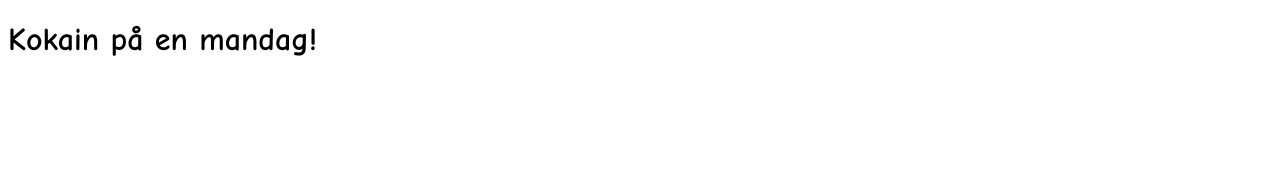
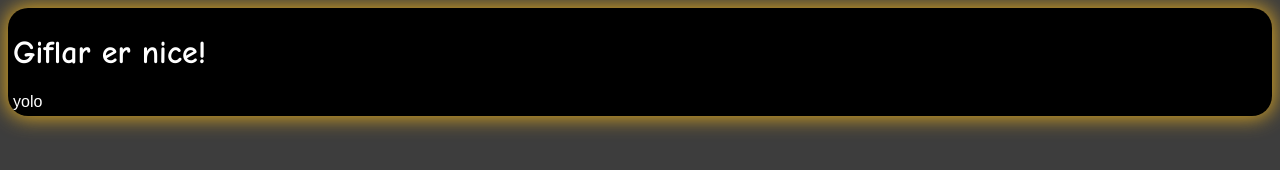
Before and after one commit to NathiNugget/VueTemplate, a plain HTML site: page index.html in a window 1280 px wide. Drawn offline with nearby package versions, Linux system fonts and the light colour scheme.

Commit message:
Refactor and add some more CSS

```diff
--- /dev/null
+++ b/css/style.css
@@ -0,0 +1,26 @@
+html {
+    font-family: Arial, Helvetica, sans-serif;
+    color: white;
+    background-color: rgb(61, 61, 61);
+}
+
+h1 {
+    font-family: Comic Sans MS, Comic Sans, cursive;
+
+}
+
+:root{
+    --colorgaming:goldenrod;
+
+}
+
+#app {
+    background-color: black;
+    padding: 5px;
+    border-radius: 20px;
+    box-shadow: 0 0 20px 2px goldenrod;
+}
+
+#app:hover {
+    box-shadow: 0 0 20px 5px var(--colorgaming);
+}
--- a/index.html
+++ b/index.html
@@ -5,13 +5,13 @@
     <meta name="viewport" content="width=device-width, initial-scale=1.0">
     <title>Document</title>
     <script src="https://unpkg.com/vue@3/dist/vue.global.js"></script>
-    <link rel="stylesheet" href="style.css">
+    <link rel="stylesheet" href="css/style.css">
 </head>
 <body>
     <div id="app">
         <!-- Code here! -->
-        <h1>Kokain på en mandag!</h1>
-
+        <h1>Giflar er nice!</h1>
+        yolo
 
 
 
@@ -22,6 +22,6 @@
         <!-- But before the end of this -->
     </div>
 
-    <script src="index.js"></script>
+    <script src="js/index.js"></script>
 </body>
 </html>
--- a/style.css
+++ /dev/null
@@ -1,4 +0,0 @@
-h1 {
-    font-family: Comic Sans MS, Comic Sans, cursive;
-
-}
```
Also changed, not shown: js/index.js (renamed from index.js), 1 other file.
